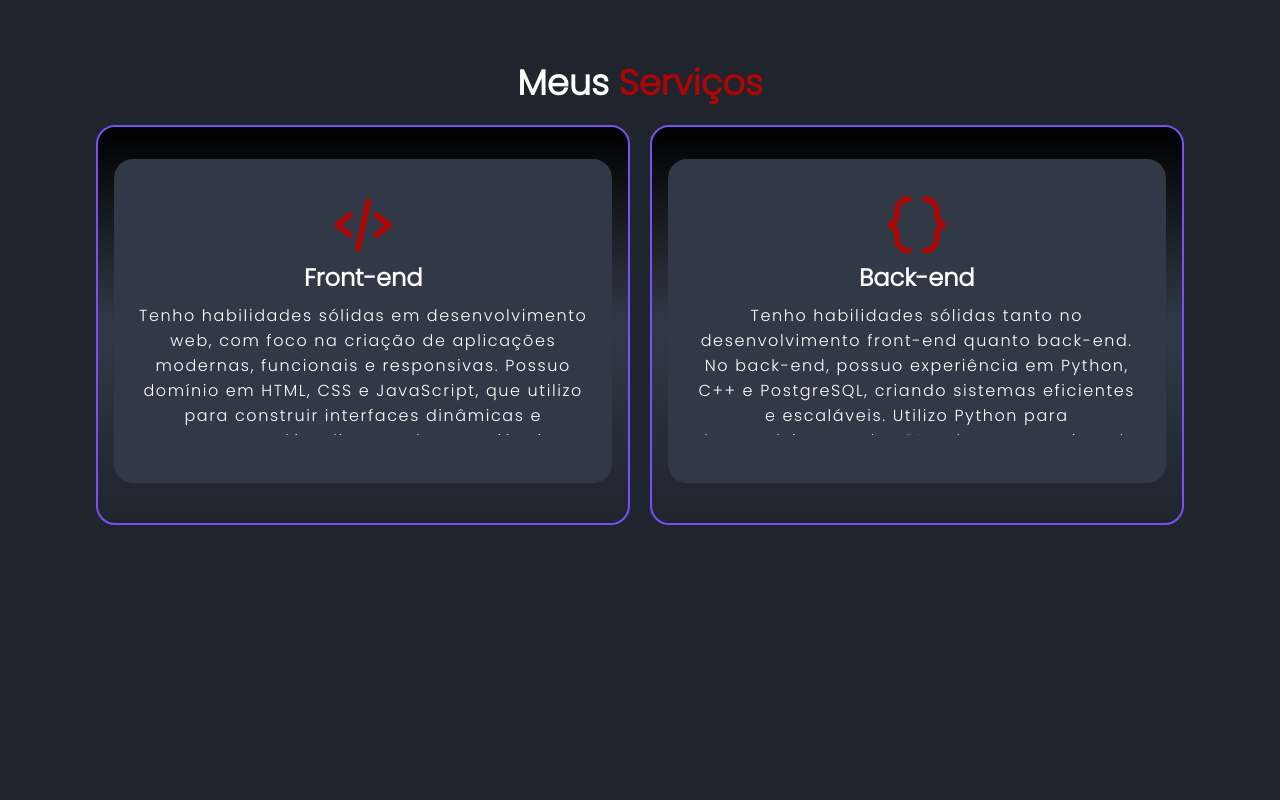
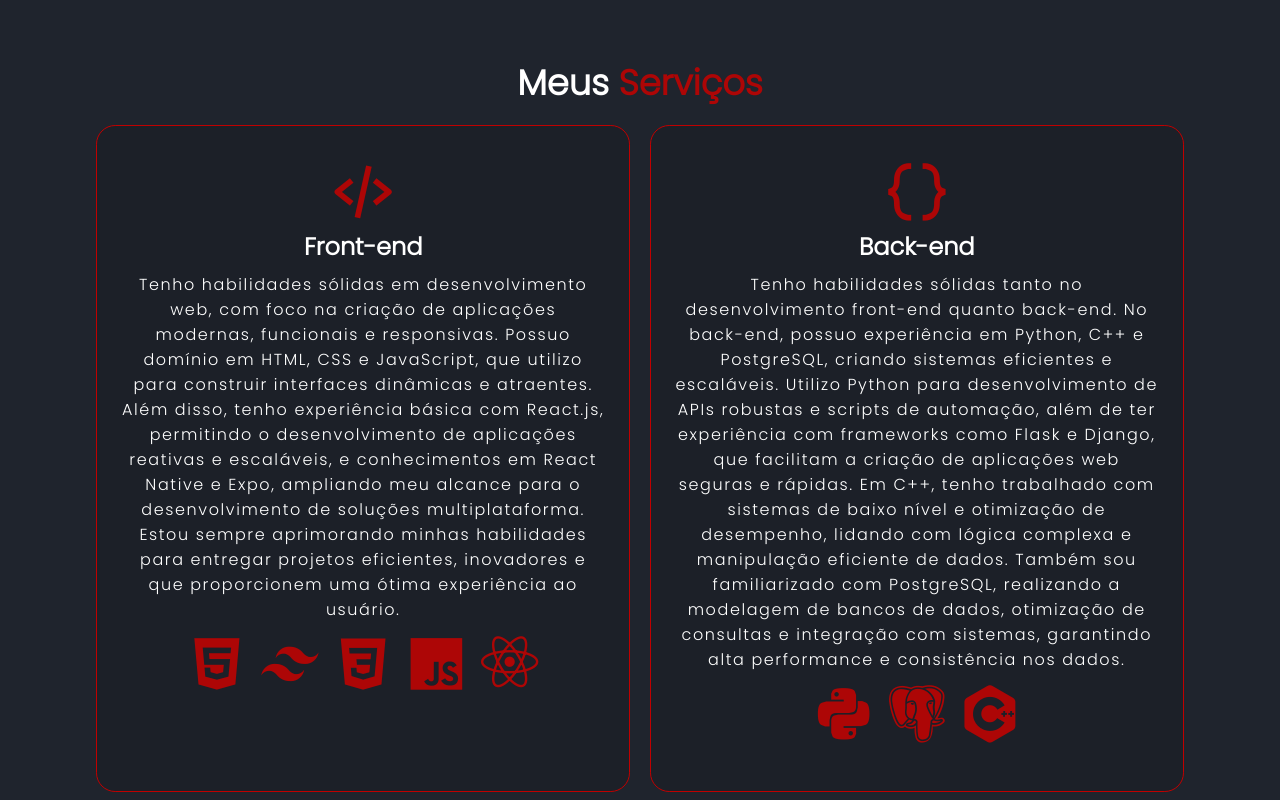
Before and after one commit to Gimedeiros-77/Portifolio, a plain HTML site: page index.html in a window 1280 px wide. Shown: the part 840-1640 px from the top of the page. Drawn offline with nearby package versions, Linux system fonts and the light colour scheme.

Commit message:
removendo efeito slip

```diff
--- a/css/index.css
+++ b/css/index.css
@@ -158,8 +158,8 @@ span{
     padding: 2rem 1rem 2.5rem;
     border-radius: 1.2rem;
     text-align: center;
-    border: solid 0.15rem var(--color-03);
-    background:linear-gradient(var(--color-06),var(--bg-color-02),var(--bg-color-01));
+    border: solid 0.1rem var(--color-04);
+    background:var(--color-00);
     transition: 0.5s ease;
 }
 
@@ -380,54 +380,3 @@ input [type="number"]{
     display: block;
     text-align: right;
 }
-
-.card-inner {
-    position: relative;
-    width: 100%;
-    height: 100%;
-    transition: transform 0.9s;
-    transform-style: preserve-3d; /* Mantém a perspectiva 3D */
-}
-
-.services-box:hover .card-inner {
-    transform: rotateY(180deg); /* Rotaciona o card ao passar o mouse */
-}
-
-.card-front, .card-back {
-    position: absolute;
-    width: 100%;
-    height: 100%;
-    backface-visibility: hidden; /* Oculta o lado de trás do card */
-    display: flex;
-    flex-direction: column;
-    justify-content: center;
-    align-items: center;
-    padding: 2rem 1rem 2.5rem;
-    border-radius: 1.2rem;
-    background-color: var(--bg-color-02);
-}
-
-.card-back {
-    transform: rotateY(180deg); /* Rotaciona o lado de trás */
-}
-
-.card-front i {
-    font-size: 4.3rem;
-    color: var(--main-color);
-}
-
-.card-front h3 {
-    font-size: 1.5rem;
-}
-
-.card-front p {
-    margin: 0.5rem;
-    letter-spacing: 0.1rem;
-    transition: opacity 0.6s ease; /* Transição suave para a opacidade */
-}
-
-.social-media {
-    display: flex; /* Mostra os ícones */
-    justify-content: center; /* Centraliza os ícones */
-    margin-top: 1rem; /* Espaçamento acima dos ícones */
-}
```
